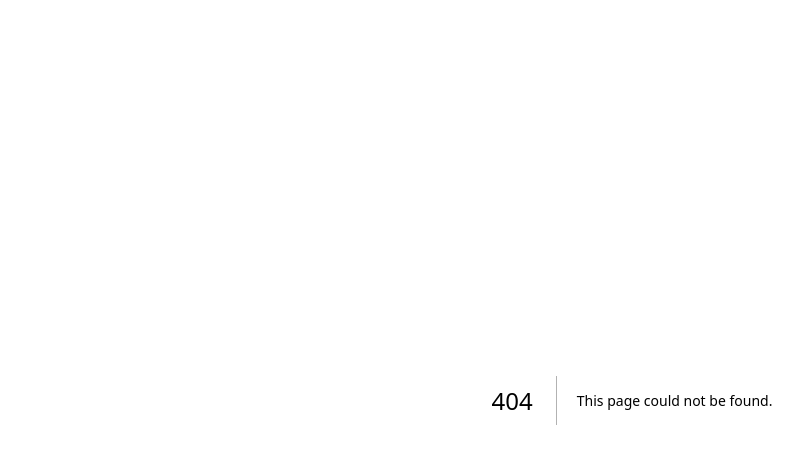
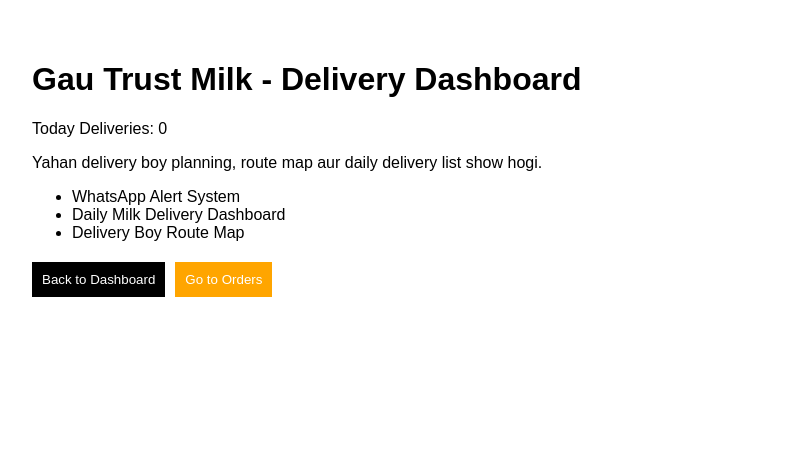
Before and after one commit to rudrajain95/gau-trust, a Next.js app: page /admin/delivery in a window 1280 px wide. Before the commit this address had no page. Shown: the top 464 px of the page, without its empty margins (8-811 px from the left). Built offline with nearby package versions, Linux system fonts and the light colour scheme.

Commit message:
create admin delivery page

```diff
--- /dev/null
+++ b/app/admin/delivery/page.tsx
@@ -0,0 +1,49 @@
+"use client";
+
+import { useRouter } from "next/navigation";
+
+export default function DeliveryPage() {
+  const router = useRouter();
+
+  return (
+    <div style={{ padding: 40, fontFamily: "Arial" }}>
+      <h1>Gau Trust Milk - Delivery Dashboard</h1>
+
+      <p>Today Deliveries: 0</p>
+      <p>Yahan delivery boy planning, route map aur daily delivery list show hogi.</p>
+
+      <ul>
+        <li>WhatsApp Alert System</li>
+        <li>Daily Milk Delivery Dashboard</li>
+        <li>Delivery Boy Route Map</li>
+      </ul>
+
+      <div style={{ marginTop: 20 }}>
+        <button
+          onClick={() => router.push("/admin/dashboard")}
+          style={{
+            padding: 10,
+            background: "black",
+            color: "white",
+            border: "none",
+            marginRight: 10,
+          }}
+        >
+          Back to Dashboard
+        </button>
+
+        <button
+          onClick={() => router.push("/admin/orders")}
+          style={{
+            padding: 10,
+            background: "orange",
+            color: "white",
+            border: "none",
+          }}
+        >
+          Go to Orders
+        </button>
+      </div>
+    </div>
+  );
+}
```
